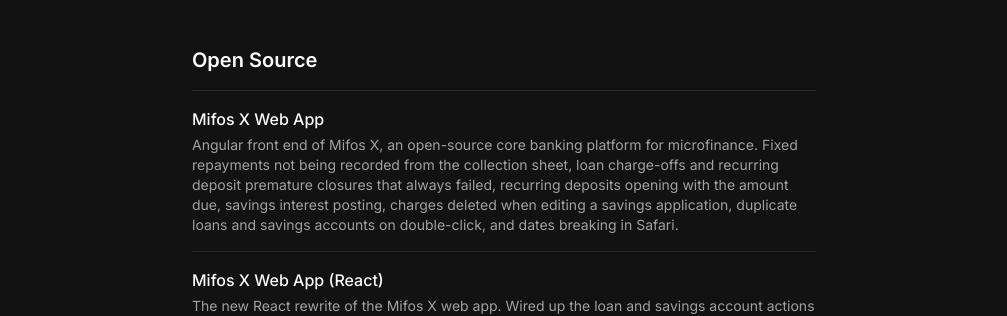
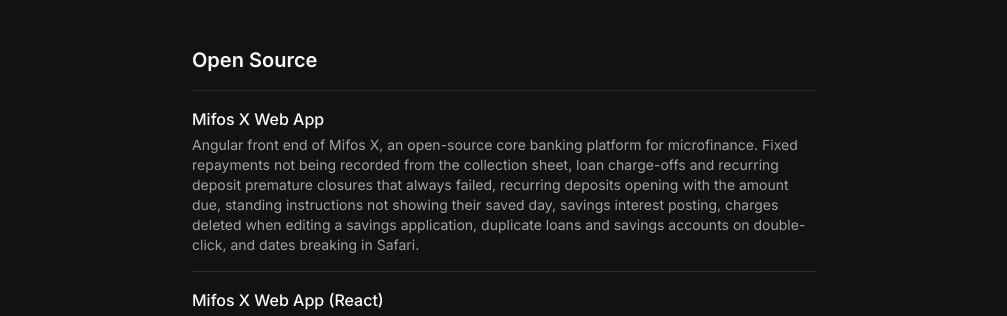
Before and after one commit to samchinmaya/portfolio, a Next.js app: page / in a window 1280 px wide. Shown: the part 820-1136 px from the top of the page, without its empty margins (136-1143 px from the left). Built offline with nearby package versions, Linux system fonts and the light colour scheme; no server answers.

Commit message:
mention the standing instruction fix and the Fineract 1.16.0 release

```diff
--- a/src/data/resume.tsx
+++ b/src/data/resume.tsx
@@ -118,7 +118,7 @@
       org: "openMF",
       href: "https://github.com/openMF/web-app/pulls?q=is%3Apr+author%3Asamchinmaya+is%3Amerged",
       summary:
-        "Angular front end of Mifos X, an open-source core banking platform for microfinance. Fixed repayments not being recorded from the collection sheet, loan charge-offs and recurring deposit premature closures that always failed, recurring deposits opening with the amount due, savings interest posting, charges deleted when editing a savings application, duplicate loans and savings accounts on double-click, and dates breaking in Safari.",
+        "Angular front end of Mifos X, an open-source core banking platform for microfinance. Fixed repayments not being recorded from the collection sheet, loan charge-offs and recurring deposit premature closures that always failed, recurring deposits opening with the amount due, standing instructions not showing their saved day, savings interest posting, charges deleted when editing a savings application, duplicate loans and savings accounts on double-click, and dates breaking in Safari.",
       technologies: ["Angular", "TypeScript", "RxJS"],
     },
     {
@@ -136,7 +136,7 @@
       org: "apache",
       href: "https://github.com/apache/fineract/pulls?q=is%3Apr+author%3Asamchinmaya+is%3Amerged",
       summary:
-        "Java back end behind Mifos X, an Apache Software Foundation project. Fixed collection sheet repayments that were silently not saved, withdrawal fees not reversing when a savings withdrawal is undone, recovery totals lagging a payment behind, attendance for center meetings, webhook creation, client collateral listing and client API responses.",
+        "Java back end behind Mifos X, an Apache Software Foundation project. Fixed collection sheet repayments that were silently not saved, withdrawal fees not reversing when a savings withdrawal is undone, recovery totals lagging a payment behind, attendance for center meetings, webhook creation, client collateral listing and client API responses. Seven of these fixes ship in the Apache Fineract 1.16.0 release.",
       technologies: ["Java", "Spring Boot", "PostgreSQL"],
     },
   ],
```
